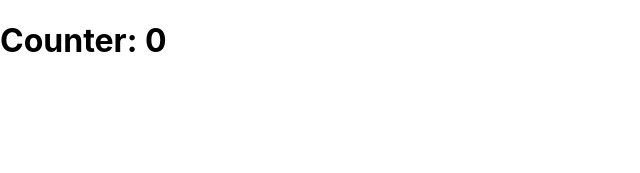
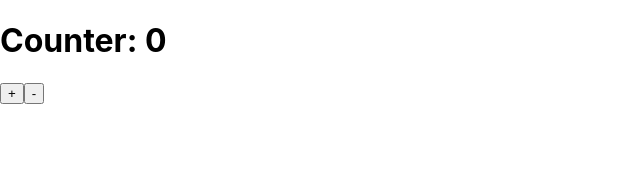
Before and after one commit to takacsberni/redux-basics, a React (Create React App) app: page / in a window 1280 px wide. Shown: the top 173 px of the page, without its empty margins (0-640 px from the left). Built offline with nearby package versions, Linux system fonts and the light colour scheme.

Commit message:
feat: add actions into a separate file and use dispatch within buttons

```diff
--- a/src/App.js
+++ b/src/App.js
@@ -1,11 +1,18 @@
 import React from "react";
-import { useSelector } from "react-redux";
+import { useDispatch, useSelector } from "react-redux";
+import { decrement, increment } from "./actions";
 
 function App() {
   const counter = useSelector(state => state.counter);
+  const isLogged = useSelector(state => state.isLogged);
+  const dispatch = useDispatch();
+
   return (
     <div className="App">
       <h1> Counter: {counter} </h1>
+      <button onClick={ () => dispatch(increment())}>+</button>
+      <button onClick={ () => dispatch(decrement())}>-</button>
+      {isLogged? <h3>Logged in</h3> : ""}
     </div>
   );
 }
--- /dev/null
+++ b/src/actions/index.js
@@ -0,0 +1,11 @@
+export const increment = () => {
+    return {
+        type: "INCREMENT"
+    }
+};
+
+export const decrement = () => {
+    return {
+        type: "DECREMENT"
+    }
+};
```
